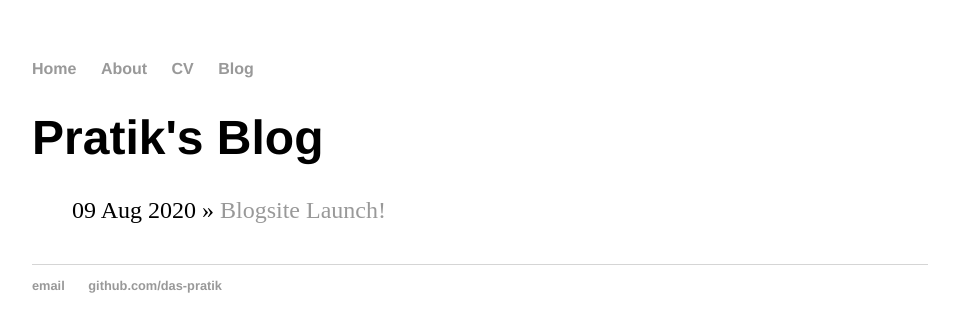
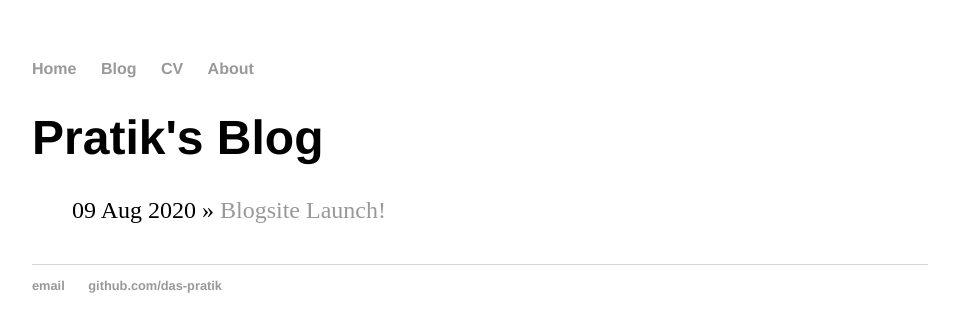
Before and after one commit to das-pratik/das-pratik.github.io, a Jekyll site: the page built from blog/index.html, in a window 1280 px wide. Shown: the top 332 px of the page, without its empty margins (160-1119 px from the left). Built offline with Jekyll 4.4.1, drawn with Linux system fonts in a browser that asks for light colours.

```diff
--- a/_includes/navigation.html
+++ b/_includes/navigation.html
@@ -1,8 +1,8 @@
 <nav>
     <ul>
         <li><a href="/">Home</a></li>
+        <li><a href="/blog">Blog</a></li>
+        <li><a href="/cv">CV</a></li>
         <li><a href="/about">About</a></li>
-        <li><a href="/cv">CV</a></li>
-        <li><a href="/blog">Blog</a></li>
     </ul>
 </nav>
```
